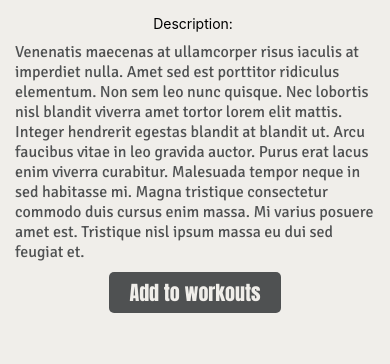
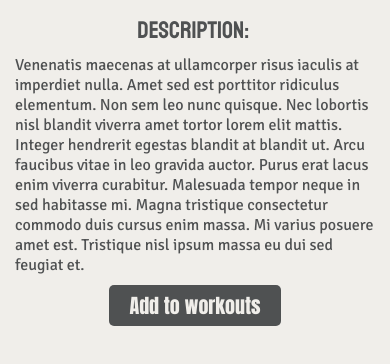
Before and after one commit to Divinagracia-Amiel-Professional/Overloaded-Weightlifting-App, a React Native app: screen / in a window 390 px wide. Shown: the top 364 px of the page. Built offline with nearby package versions, Linux system fonts and the light colour scheme.

Commit message:
- changed text style in home

```diff
--- a/pages/home.js
+++ b/pages/home.js
@@ -10,7 +10,7 @@ import {
 export default function Home() {
   return (
     <View style={mainStyles.bodyContainer}>
-      <Text style={mainStyles.headerText}>Description: </Text>
+      <Text style={textStyles.headerText}>Description: </Text>
       <Text style={textStyles.bodyText}>Venenatis maecenas at ullamcorper risus iaculis at imperdiet nulla. Amet sed est porttitor ridiculus elementum. Non sem leo nunc quisque. Nec lobortis nisl blandit viverra amet tortor lorem elit mattis. Integer hendrerit egestas blandit at blandit ut. Arcu faucibus vitae in leo gravida auctor. Purus erat lacus enim viverra curabitur. Malesuada tempor neque in sed habitasse mi. Magna tristique consectetur commodo duis cursus enim massa. Mi varius posuere amet est. Tristique nisl ipsum massa eu dui sed feugiat et.</Text>
       <Pressable style={buttonStyles.button}>
         <Text style={buttonStyles.buttonText}>Add to workouts</Text>
```
